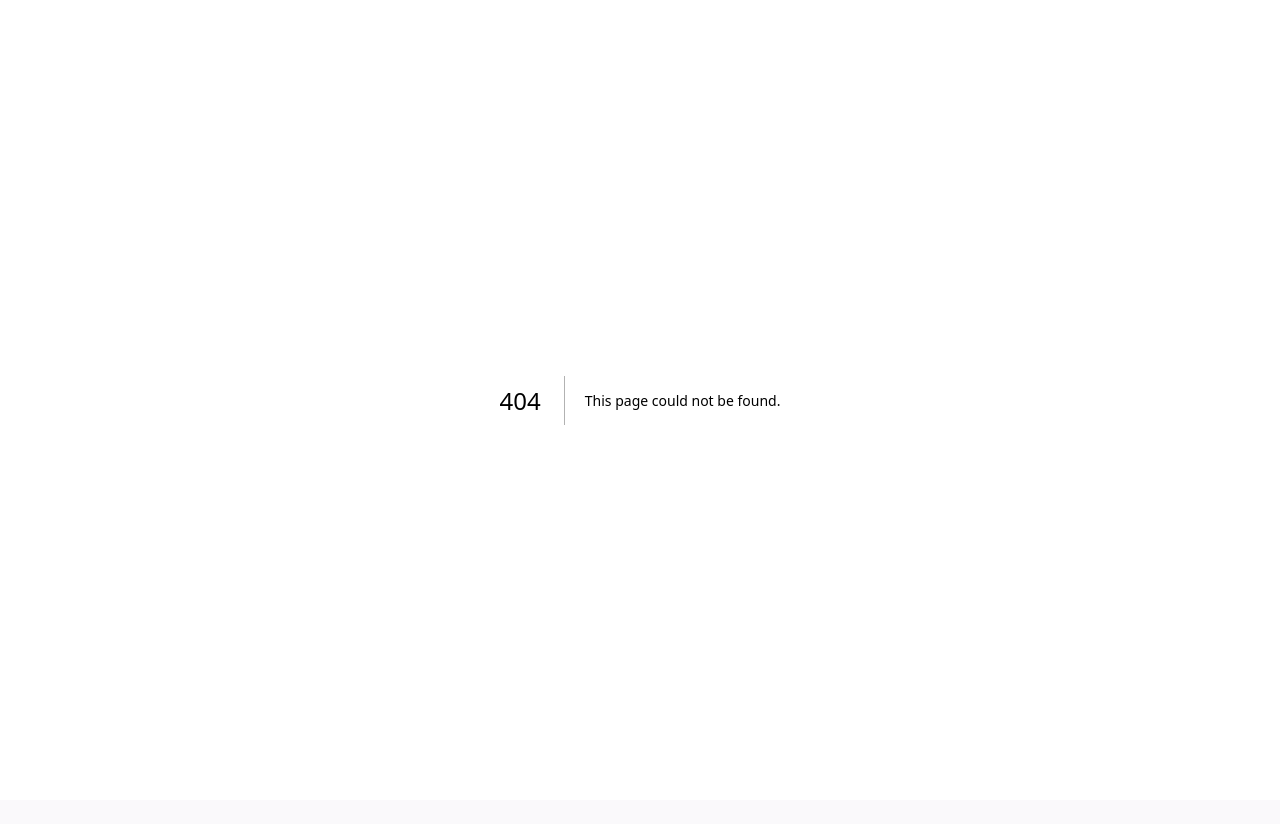
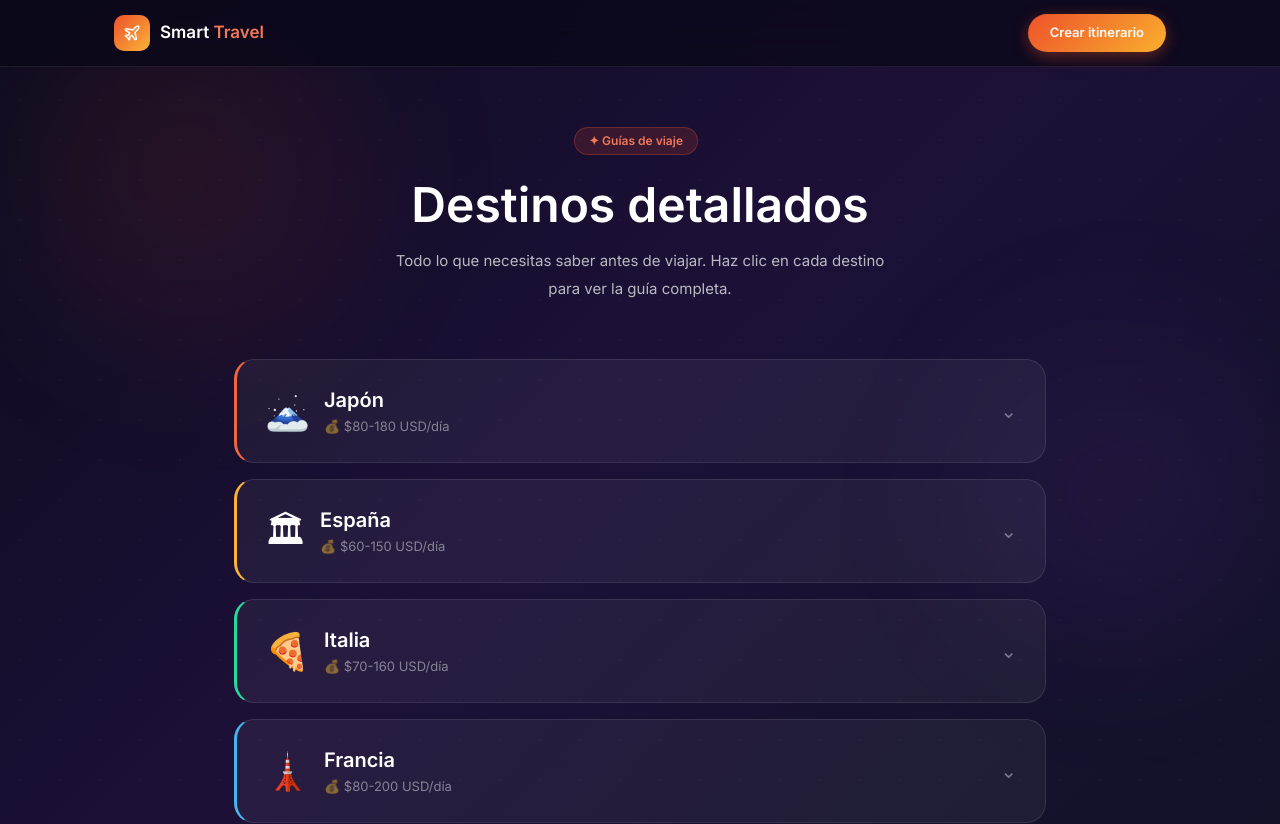
Before and after one commit to eduardodaza/paginaweblovable, a Next.js app in the folder cuenta-test-viajes-main/viajes-main/: page /guias in a window 1280 px wide. Before the commit this address had no page. Shown: the top 824 px of the page. Before the commit the page ends 800 px from the top, so only its background shows below. Built offline with nearby package versions, Linux system fonts and the light colour scheme.

Commit message:
Create guias.tsx

```diff
--- /dev/null
+++ b/cuenta-test-viajes-main/viajes-main/src/pages/guias.tsx
@@ -0,0 +1,70 @@
+import { PageLayout } from "@/components/PageLayout";
+import { useState } from "react";
+
+const GUIDES = [
+  { name: "Japón", emoji: "🗻", best: "Marzo-Mayo (primavera) y Oct-Nov (otoño)", budget: "$80-180 USD/día", transport: "JR Pass para trenes, metro en ciudades", security: "Muy seguro. Bajo índice de criminalidad.", highlights: ["Tokio · Shibuya, Akihabara, Senso-ji","Kioto · Templos, Geishas, Arashiyama","Osaka · Gastronomía y vida nocturna","Hiroshima · Historia y Miyajima","Hokkaido · Naturaleza y esquí"], color: "hsl(12 85% 60%)" },
+  { name: "España", emoji: "🏛", best: "Abril-Junio y Sept-Oct", budget: "$60-150 USD/día", transport: "AVE (tren de alta velocidad), metro en ciudades", security: "Seguro. Cuidado con carteristas en zonas turísticas.", highlights: ["Madrid · Prado, Retiro, Gran Vía","Barcelona · Sagrada Familia, Gaudí, Barceloneta","Sevilla · Flamenco, Real Alcázar","Granada · Alhambra, Albaicín","San Sebastián · Gastronomía y pintxos"], color: "hsl(38 95% 60%)" },
+  { name: "Italia", emoji: "🍕", best: "Abril-Junio y Sept-Oct", budget: "$70-160 USD/día", transport: "Trenes Trenitalia e Italo entre ciudades", security: "Seguro. Precaución con carteristas en zonas turísticas.", highlights: ["Roma · Coliseo, Vaticano, Fontana di Trevi","Florencia · Uffizi, Duomo, David de Miguel Ángel","Venecia · Canales, Murano, Burano","Cinque Terre · Costa y senderismo","Amalfi · Costa y gastronomía local"], color: "hsl(160 70% 50%)" },
+  { name: "Francia", emoji: "🗼", best: "Mayo-Junio y Sept", budget: "$80-200 USD/día", transport: "TGV entre ciudades, metro en París", security: "Seguro. Cuidado con carteristas alrededor de monumentos.", highlights: ["París · Torre Eiffel, Louvre, Montmartre","Lyon · Gastronomía francesa","Niza · Costa Azul y Mónaco","Mont Saint-Michel · Abadía medieval","Provenza · Lavanda y vinos"], color: "hsl(200 80% 60%)" },
+  { name: "Colombia", emoji: "🏖", best: "Dic-Mar y Jul-Ago (temporada seca)", budget: "$30-80 USD/día", transport: "Vuelos domésticos, buses intermunicipales", security: "Mejoras significativas. Seguir recomendaciones locales.", highlights: ["Cartagena · Ciudad amurallada, playas del Caribe","Medellín · Innovación, cultura, clima primaveral","Bogotá · Museos, gastronomía, Monserrate","Guatapé · Peñol y embalse","Tayrona · Parque natural y playas vírgenes"], color: "hsl(280 70% 65%)" },
+  { name: "México", emoji: "🌮", best: "Nov-Abril (temporada seca)", budget: "$40-100 USD/día", transport: "ADO (buses), vuelos de bajo costo", security: "Varía por zona. Destinos turísticos muy seguros.", highlights: ["Ciudad de México · Historia, gastronomía, museos","Cancún · Playas caribeñas y Riviera Maya","Oaxaca · Cultura zapoteca y gastronomía","San Cristóbal de las Casas · Pueblos indígenas","Chichén Itzá · Ruinas mayas"], color: "hsl(320 70% 60%)" },
+];
+
+export default function GuiasPage() {
+  const [open, setOpen] = useState<string|null>(null);
+  return (
+    <PageLayout title="Guías de Viaje" description="Guías completas de los destinos más populares: mejor época, presupuesto, transporte, seguridad y atracciones.">
+      <div style={{ textAlign: "center", marginBottom: 56 }}>
+        <span className="page-badge">✦ Guías de viaje</span>
+        <h1 style={{ fontSize: "clamp(2rem,5vw,3rem)", fontWeight: 800, color: "#fff", marginTop: 16, marginBottom: 16, lineHeight: 1.1 }}>
+          Destinos detallados
+        </h1>
+        <p className="page-p" style={{ maxWidth: 520, margin: "0 auto" }}>
+          Todo lo que necesitas saber antes de viajar. Haz clic en cada destino para ver la guía completa.
+        </p>
+      </div>
+
+      {GUIDES.map(g => (
+        <div key={g.name} className="page-card" style={{ marginBottom: 16, borderLeft: `3px solid ${g.color}`, cursor: "pointer" }} onClick={() => setOpen(open === g.name ? null : g.name)}>
+          <div style={{ display: "flex", justifyContent: "space-between", alignItems: "center" }}>
+            <div style={{ display: "flex", alignItems: "center", gap: 14 }}>
+              <span style={{ fontSize: 36 }}>{g.emoji}</span>
+              <div>
+                <div style={{ fontSize: 20, fontWeight: 700, color: "#fff" }}>{g.name}</div>
+                <div style={{ fontSize: 13, color: "rgba(255,255,255,0.45)", marginTop: 2 }}>💰 {g.budget}</div>
+              </div>
+            </div>
+            <span style={{ fontSize: 20, color: "rgba(255,255,255,0.4)", transform: open === g.name ? "rotate(180deg)" : "none", transition: "transform 0.3s" }}>⌄</span>
+          </div>
+
+          {open === g.name && (
+            <div style={{ marginTop: 24, paddingTop: 20, borderTop: "1px solid rgba(255,255,255,0.08)" }} onClick={e => e.stopPropagation()}>
+              <div style={{ display: "grid", gridTemplateColumns: "repeat(auto-fit,minmax(200px,1fr))", gap: 16, marginBottom: 20 }}>
+                {[
+                  { icon: "🌤", label: "Mejor época", val: g.best },
+                  { icon: "💰", label: "Presupuesto/día", val: g.budget },
+                  { icon: "🚆", label: "Transporte", val: g.transport },
+                  { icon: "🛡️", label: "Seguridad", val: g.security },
+                ].map(info => (
+                  <div key={info.label} style={{ background: "rgba(255,255,255,0.05)", borderRadius: 14, padding: "14px 16px" }}>
+                    <div style={{ fontSize: 12, color: "rgba(255,255,255,0.4)", marginBottom: 6, textTransform: "uppercase", letterSpacing: "0.1em" }}>{info.icon} {info.label}</div>
+                    <div style={{ fontSize: 13, color: "#fff", lineHeight: 1.6 }}>{info.val}</div>
+                  </div>
+                ))}
+              </div>
+              <div style={{ fontSize: 13, fontWeight: 600, color: "rgba(255,255,255,0.5)", textTransform: "uppercase", letterSpacing: "0.1em", marginBottom: 12 }}>✦ Atracciones principales</div>
+              <ul className="page-ul">
+                {g.highlights.map(h => <li key={h}>{h}</li>)}
+              </ul>
+              <div style={{ marginTop: 20 }}>
+                <a href="/#generador" style={{ padding: "10px 24px", borderRadius: 16, background: `linear-gradient(135deg,${g.color},hsl(38 95% 58%))`, color: "#fff", textDecoration: "none", fontSize: 13, fontWeight: 700, display: "inline-block", boxShadow: `0 4px 16px ${g.color}55` }}>
+                  Crear itinerario para {g.name} →
+                </a>
+              </div>
+            </div>
+          )}
+        </div>
+      ))}
+    </PageLayout>
+  );
+}
```
